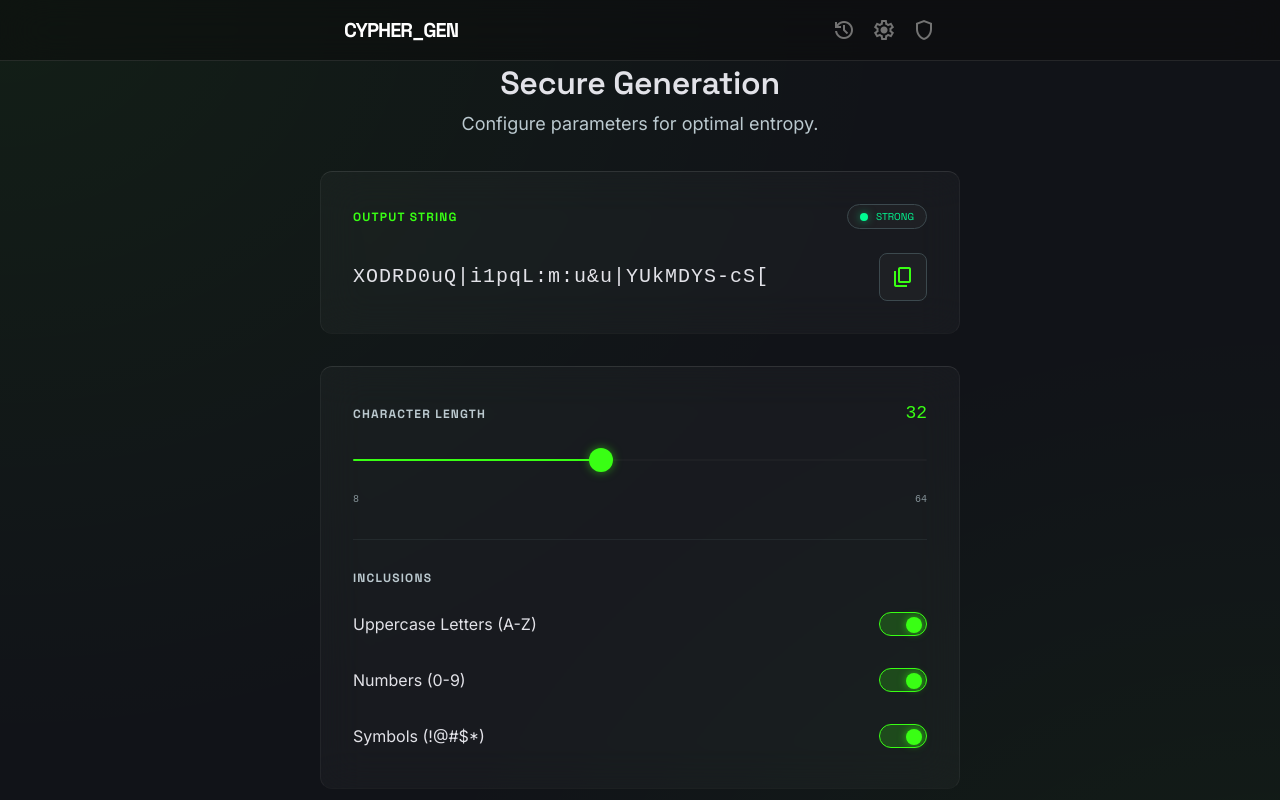
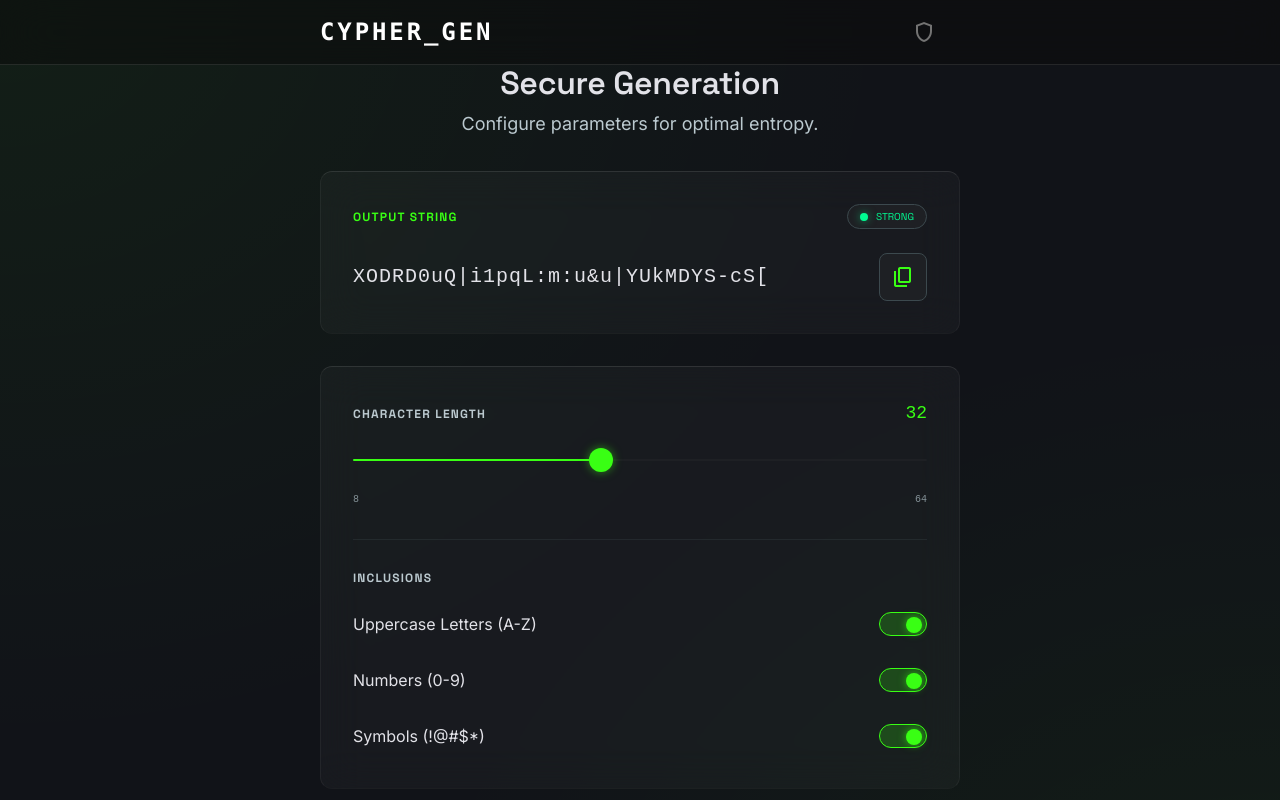
Before and after one commit to shreeharsh-patil/SecureByte, a plain HTML site: page Frontend/index.html in a window 1280 px wide. Shown: the top 800 px of the page. Drawn offline with nearby package versions, Linux system fonts and the light colour scheme; no server answers.

Commit message:
Mark stable UI version

```diff
--- a/Frontend/index.html
+++ b/Frontend/index.html
@@ -201,16 +201,10 @@
 <!-- TopAppBar -->
 <header class="fixed top-0 w-full z-50 border-b border-white/10 bg-neutral-950/50 backdrop-blur-xl shadow-none">
 <div class="flex items-center justify-between px-6 py-4 max-w-[640px] mx-auto">
-<div class="text-xl font-bold tracking-tighter text-white uppercase font-['Space_Grotesk'] tracking-tight">
+<div class="-translate-x-3 sm:-translate-x-6 text-2xl font-black text-white uppercase font-mono tracking-[0.12em]">
                 CYPHER_GEN
             </div>
 <div class="flex items-center gap-4">
-<button aria-label="History" class="text-neutral-500 hover:text-[#39FF14] transition-colors duration-200 active:scale-95 transition-all duration-150 flex items-center justify-center" type="button">
-<span class="material-symbols-outlined">history</span>
-</button>
-<button aria-label="Settings" class="text-neutral-500 hover:text-[#39FF14] transition-colors duration-200 active:scale-95 transition-all duration-150 flex items-center justify-center" type="button">
-<span class="material-symbols-outlined">settings</span>
-</button>
 <button aria-label="Security" class="text-neutral-500 hover:text-[#39FF14] transition-colors duration-200 active:scale-95 transition-all duration-150 flex items-center justify-center" type="button">
 <span class="material-symbols-outlined">shield</span>
 </button>
```
